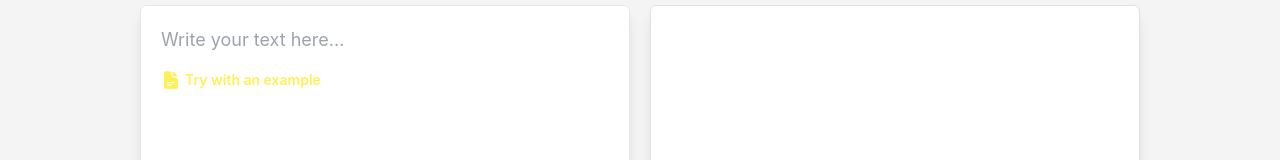
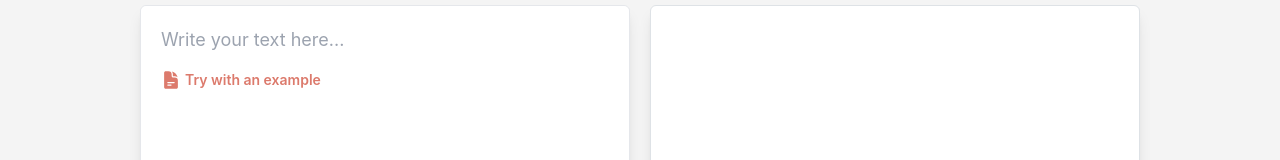
Before and after one commit to GabrielCarames/grammar-gate, a Next.js app: page /text-summarizer in a window 1280 px wide. Shown: the part 198-358 px from the top of the page. Built offline with nearby package versions, Linux system fonts and the light colour scheme; no server answers.

Commit message:
feat(ExampleTextButton): add white mode styles

```diff
--- a/src/components/ExampleTextButton.tsx
+++ b/src/components/ExampleTextButton.tsx
@@ -12,7 +12,7 @@ const ExampleTextButton: FC<ExampleTextButtonProps> = ({ exampleText, additional
 
   return (
     <button
-      className="w-max h-5 absolute left-5 top-16 z-[1000] text-yellow-1 hover:text-yellow-400 text-sm font-semibold flex gap-1"
+      className="w-max h-5 absolute left-5 top-16 z-[1000] text-orange-1 hover:text-orange-2 dark:text-yellow-1 dark:hover:text-yellow-400 text-sm font-semibold flex gap-1"
       onClick={() => {
         setValue(exampleText)
         additionalSetState && additionalSetState(exampleText)
```
